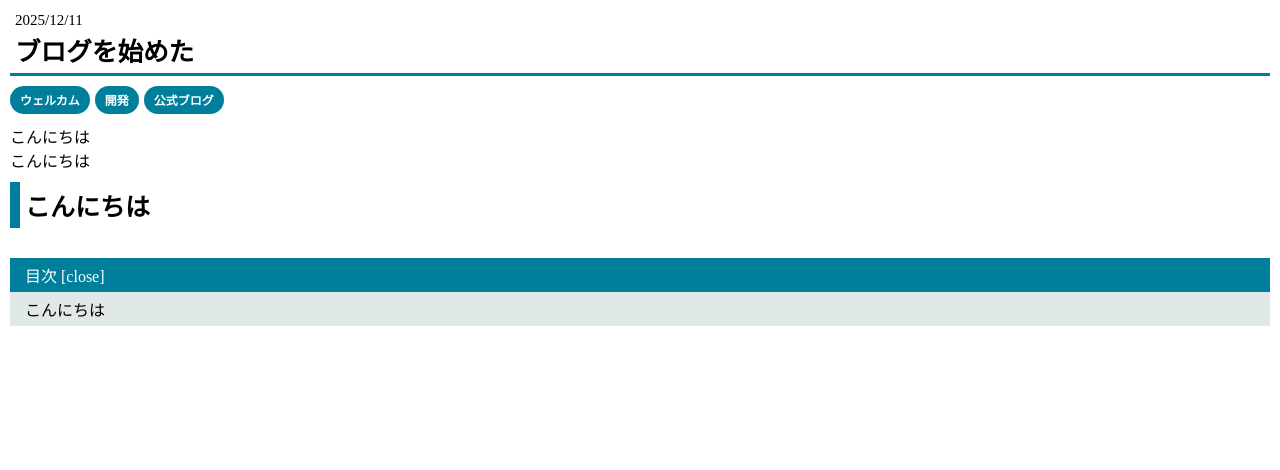
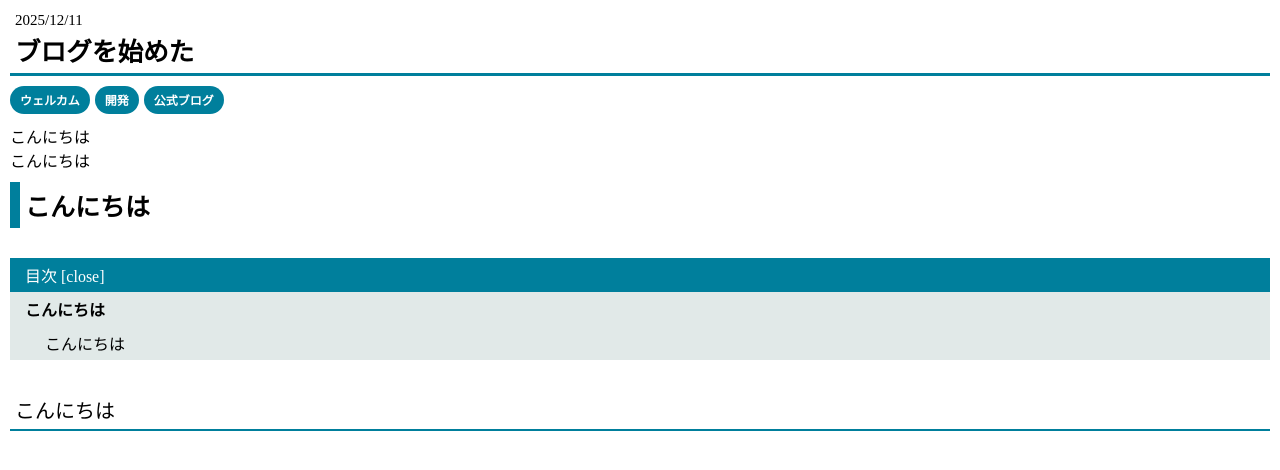
Before and after one commit to keitagame/catBlog, a plain HTML site: page index.html in a window 1280 px wide. Shown: the part 110-580 px from the top of the page. Drawn offline with Linux system fonts and the light colour scheme.

Commit message:
Update index.html

```diff
--- a/index.html
+++ b/index.html
@@ -107,6 +107,14 @@
 margin-top: 10px;
 margin-bottom:10px;
 }
+.sc2{
+padding:5px;
+font-weight:400;
+border-bottom:2px solid #007f9c;
+font-size:20px;
+margin-top: 10px;
+margin-bottom:10px;
+}
 .mo{
 
 
@@ -123,7 +131,14 @@
 
 }
 .moz{
+font-weight:600;
 padding-left:15px;
+padding-top:5px;
+padding-bottom:5px;
+padding-right:5px;
+}
+.momo{
+padding-left:35px;
 padding-top:5px;
 padding-bottom:5px;
 padding-right:5px;
@@ -153,7 +168,10 @@
 <div class="mokuzi">
 <div class="mo" style="background:#007f9c;">目次 [close]</div>
 <div class="moz">こんにちは</div>
+<div class="momo">こんにちは</div>
 </div>
+<h1 class="sc2">こんにちは</h1>
+
 </div>
 
 </body>
```
